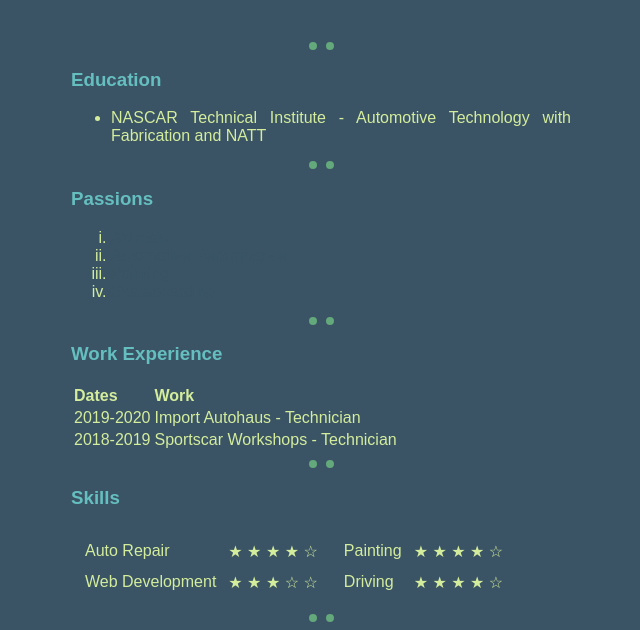
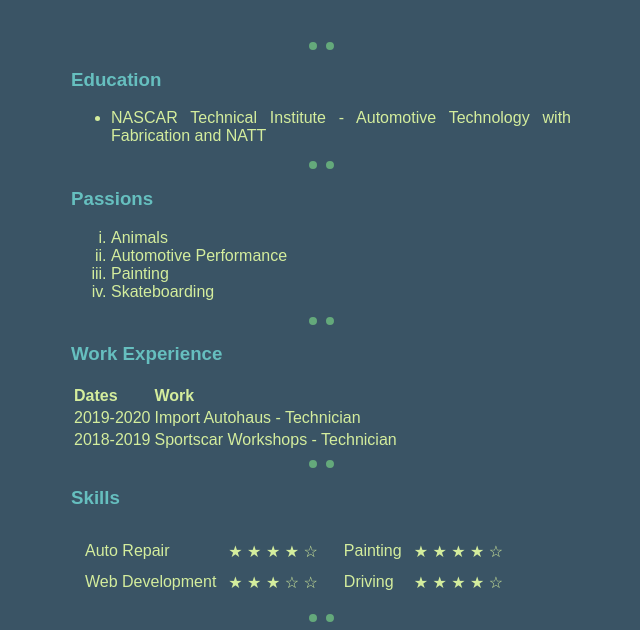
Before and after one commit to corytate/CV, a plain HTML site: page index.html in a window 1280 px wide. Shown: the part 200-830 px from the top of the page, without its empty margins (319-959 px from the left). Drawn offline with Linux system fonts and the light colour scheme.

Commit message:
updated stylesheet
fixed issue where un-visited link text was too close to bg color

```diff
--- a/css/styles.css
+++ b/css/styles.css
@@ -36,7 +36,7 @@ a:hover {
   color: white;
 }
 a:link {
-  color: #3a5465;
+  color: #d4ed9d;
   text-decoration: none;
 }
 
```
